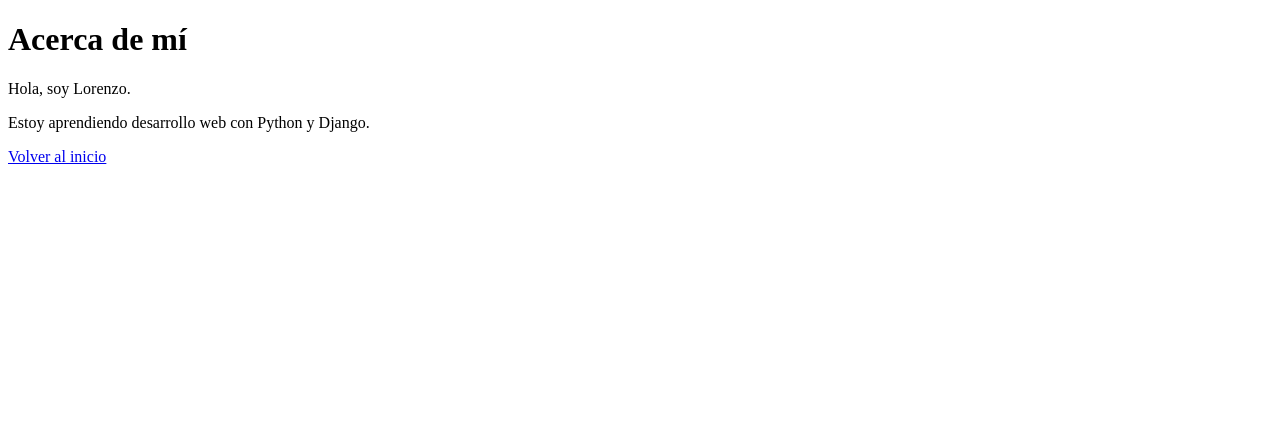
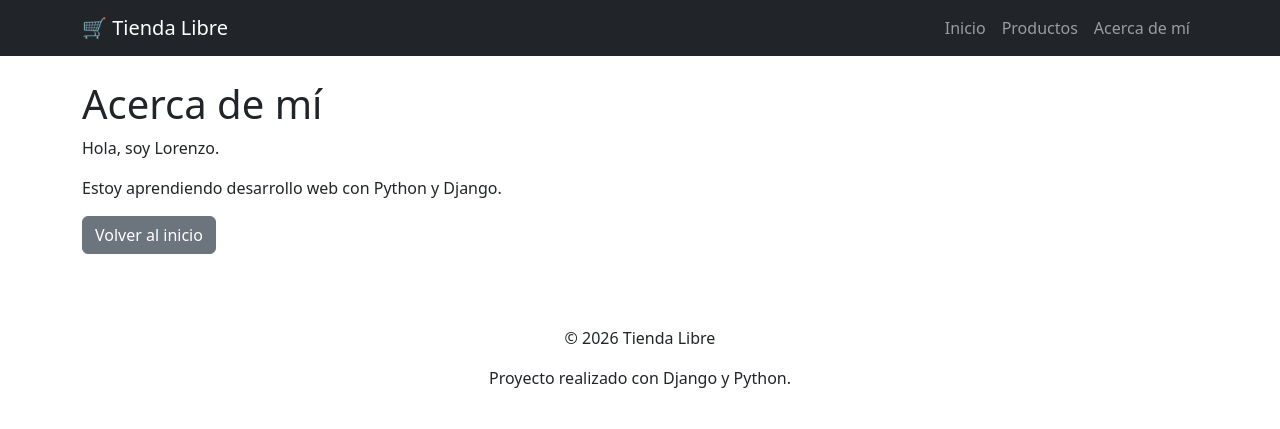
Before and after one commit to Villada-PG3/trabajo-practico-tienda-libre-lolo442, a Django app: page /acerca-de-mi/ in a window 1280 px wide. Shown: the top 429 px of the page. Run offline with Django 5.2, Linux system fonts and the light colour scheme.

Commit message:
incorporar herencia de templates y bootstrap

```diff
--- /dev/null
+++ b/miapp/templates/miapp/_navbar.html
@@ -0,0 +1,11 @@
+<nav class="navbar navbar-expand-lg navbar-dark bg-dark">
+    <div class="container">
+        <a class="navbar-brand" href="/">🛒 Tienda Libre</a>
+
+        <div class="navbar-nav">
+            <a class="nav-link" href="/">Inicio</a>
+            <a class="nav-link" href="/productos/">Productos</a>
+            <a class="nav-link" href="/acerca-de-mi/">Acerca de mí</a>
+        </div>
+    </div>
+</nav>
--- a/miapp/templates/miapp/acerca-de-mi.html
+++ b/miapp/templates/miapp/acerca-de-mi.html
@@ -1,20 +1,19 @@
-<!DOCTYPE html>
-<html lang="es">
-<head>
-    <meta charset="UTF-8">
-    <title>Acerca de mí</title>
-</head>
-<body>
+{% extends "miapp/base.html" %}
 
-    <h1>Acerca de mí</h1>
+{% block title %}Acerca de mí - Tienda Libre{% endblock %}
 
-    <p>Hola, soy Lorenzo.</p>
+{% block content %}
 
-    <p>
-        Estoy aprendiendo desarrollo web con Python y Django.
-    </p>
+<h1>Acerca de mí</h1>
 
-    <a href="/">Volver al inicio</a>
+<p>Hola, soy Lorenzo.</p>
 
-</body>
-</html>
+<p>
+    Estoy aprendiendo desarrollo web con Python y Django.
+</p>
+
+<a href="/" class="btn btn-secondary">
+    Volver al inicio
+</a>
+
+{% endblock %}
--- /dev/null
+++ b/miapp/templates/miapp/base.html
@@ -0,0 +1,28 @@
+<!DOCTYPE html>
+<html lang="es">
+<head>
+    <meta charset="UTF-8">
+    <meta name="viewport" content="width=device-width, initial-scale=1.0">
+
+    <title>{% block title %}Tienda Libre{% endblock %}</title>
+
+    <!-- Bootstrap 5 -->
+    <link href="https://cdn.jsdelivr.net/npm/bootstrap@5.3.3/dist/css/bootstrap.min.css" rel="stylesheet">
+</head>
+
+<body>
+
+    {% include "miapp/_navbar.html" %}
+
+    <main class="container mt-4">
+        {% block content %}
+        {% endblock %}
+    </main>
+
+    <footer class="text-center mt-5 py-4">
+        <p>© 2026 Tienda Libre</p>
+        <p>Proyecto realizado con Django y Python.</p>
+    </footer>
+
+</body>
+</html>
```
Also changed, not shown: miapp/templates/miapp/home.html (+8 -34 lines).
